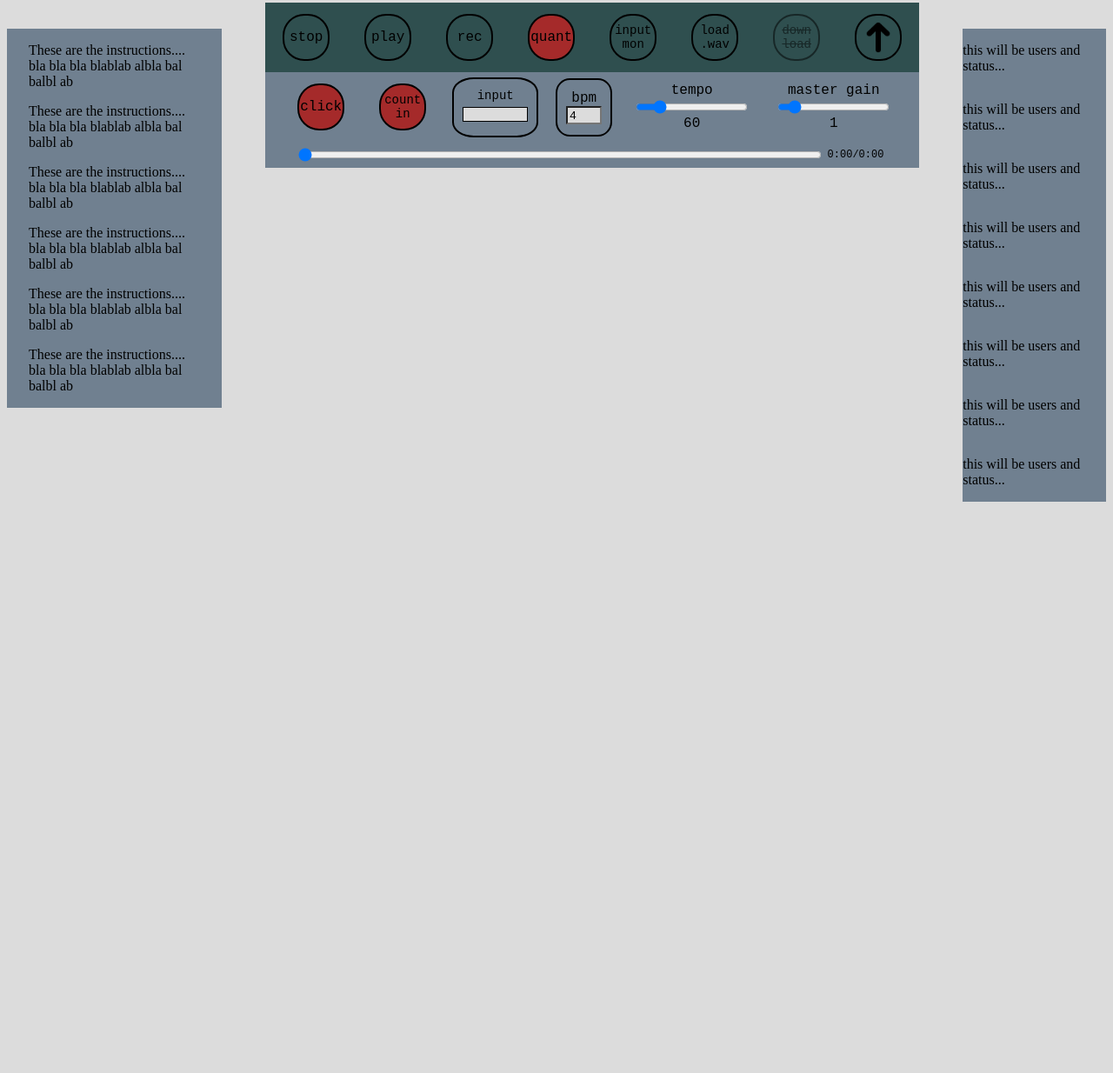
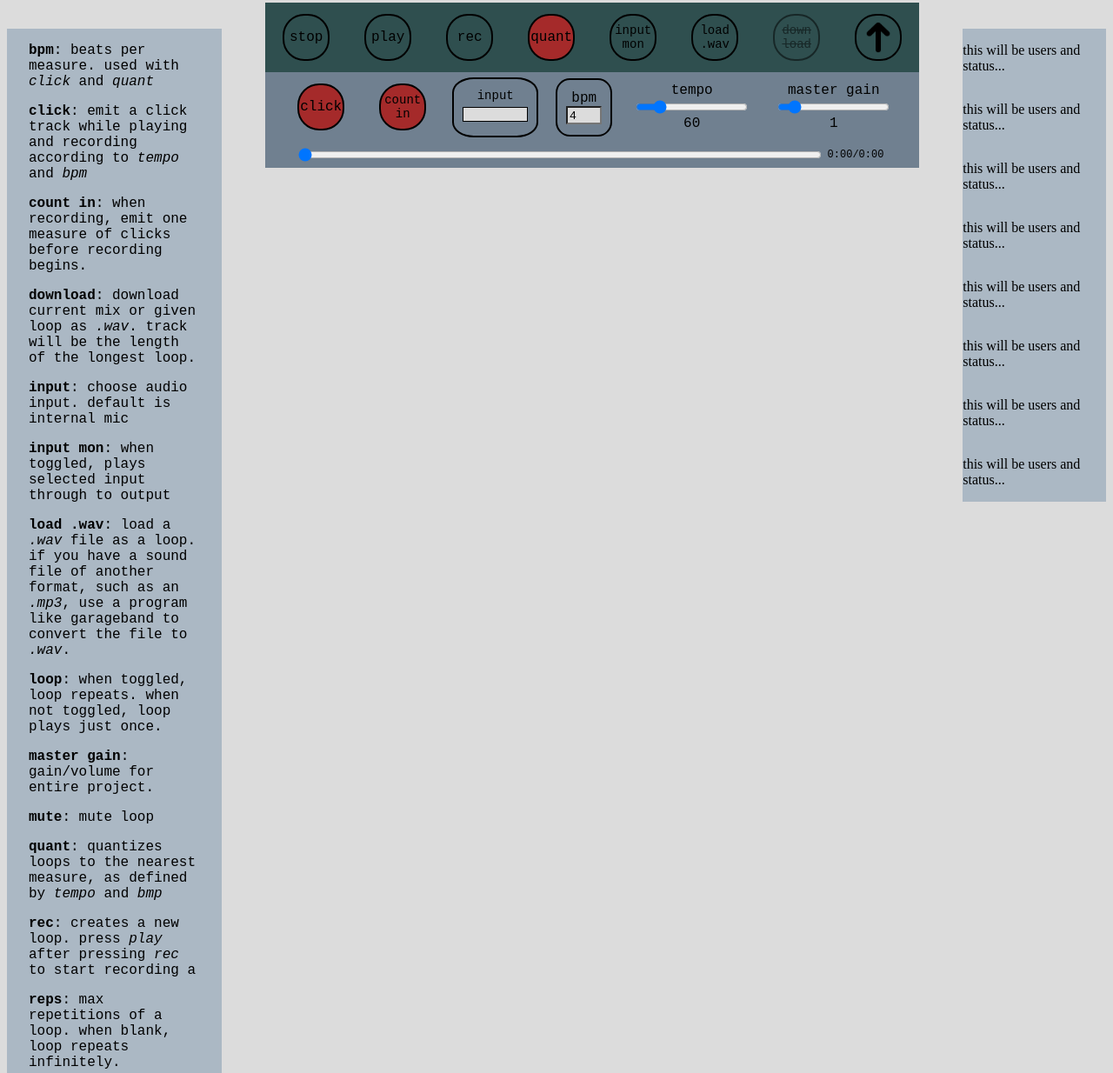
Before and after one commit to mgoldfield/nodelooper, a React app in the folder app/: page / in a window 1280 px wide. Shown: the part 105-1339 px from the top of the page at 87% size. Before the commit the page ends 800 px from the top, so only its background shows below. Built offline with nearby package versions, Linux system fonts and the light colour scheme.

Commit message:
style sidebars etc

```diff
--- a/app/src/controls.js
+++ b/app/src/controls.js
@@ -175,20 +175,27 @@ class LoopProgress extends React.Component {
 }
 
 class Instructions extends React.Component {
-
     render(){
         return (
             <div className="instrucText">
-            <p>These are the instructions.... bla bla bla blablab albla bal balbl ab</p>
-            <p>These are the instructions.... bla bla bla blablab albla bal balbl ab</p>
-            <p>These are the instructions.... bla bla bla blablab albla bal balbl ab</p>
-            <p>These are the instructions.... bla bla bla blablab albla bal balbl ab</p>
-            <p>These are the instructions.... bla bla bla blablab albla bal balbl ab</p>
-            <p>These are the instructions.... bla bla bla blablab albla bal balbl ab</p>
+                <p><b>bpm</b>: beats per measure.  used with <i>click</i> and <i>quant</i></p>
+                <p><b>click</b>: emit a click track while playing and recording according to <i>tempo</i> and <i>bpm</i></p>
+                <p><b>count in</b>: when recording, emit one measure of clicks before recording begins.</p>
+                <p><b>download</b>: download current mix or given loop as <i>.wav</i>. track will be the length of the longest loop. </p>
+                <p><b>input</b>: choose audio input. default is internal mic </p>
+                <p><b>input mon</b>: when toggled, plays selected input through to output </p>
+                <p><b>load .wav</b>: load a <i>.wav</i> file as a loop.  if you have a sound file of another format,
+                    such as an <i>.mp3</i>, use a program like garageband to convert the file to <i>.wav</i>. </p>
+                <p><b>loop</b>: when toggled, loop repeats.  when not toggled, loop plays just once. </p>
+                <p><b>master gain</b>: gain/volume for entire project. </p>
+                <p><b>mute</b>: mute loop</p>
+                <p><b>quant</b>: quantizes loops to the nearest measure, as defined by <i>tempo</i> and <i>bmp</i></p>
+                <p><b>rec</b>: creates a new loop.  press <i>play</i> after pressing <i>rec</i> to start recording a</p>
+                <p><b>reps</b>: max repetitions of a loop. when blank, loop repeats infinitely. </p>
+                <p><b>tempo</b>: beats per minute. used with <i>click</i> and <i>quant</i></p>
             </div>
         );
     }
-
 }
 
 
--- a/app/src/index.css
+++ b/app/src/index.css
@@ -11,7 +11,7 @@ body {
 }
 
 .instructions {
-    background-color: slategray;
+    background-color: #abb8c4;
     margin-top: 130px;
     width: 300px;
     display:flex;
@@ -22,10 +22,11 @@ body {
 .instrucText {
     padding-left: 25px;
     padding-right: 25px;
+    font-family: "Courier New", Courier, monospace;
 }
 
 .userStatusBar {
-    background-color: slategray;
+    background-color: #abb8c4;
     margin-top: 130px;
     width: 200px;
     display:flex;
@@ -62,6 +63,8 @@ body {
 
 .loops{
     display: flex;
+    align-items: center;
+    justify-content: center;
 }
 
 .loopList {
@@ -72,6 +75,7 @@ body {
     padding-left: 0;
     justify-content: center;
     align-items: center;
+    width:100%;
 }
 
 .loopItem {
@@ -82,6 +86,8 @@ body {
     display:flex;
     width: 100%;
     flex-direction: column;
+    align-items: center;
+    justify-content: center;
 }
 
 @keyframes grow {
```
Also changed, not shown: README.txt.
